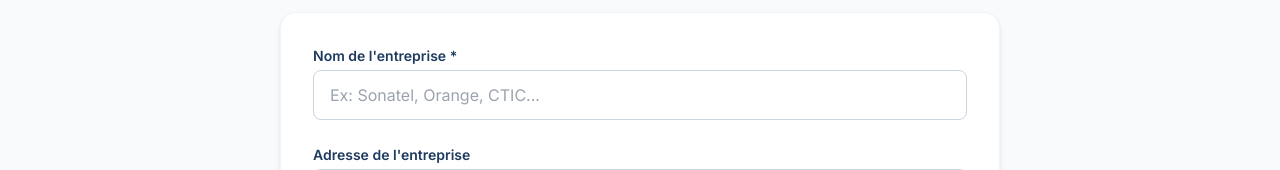
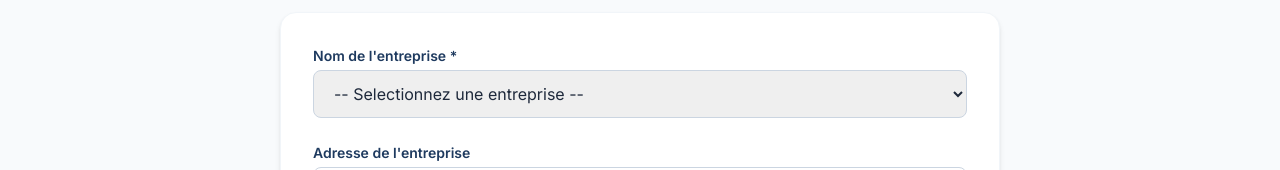
Before and after one commit to awaw08002/sgds-esp, a Next.js app: page /etudiant/nouvelle-demande in a window 1280 px wide. Shown: the part 216-386 px from the top of the page. Built offline with nearby package versions, Linux system fonts and the light colour scheme; no server answers.

Commit message:
entreprise en liste deroulante

```diff
--- a/app/etudiant/nouvelle-demande/page.tsx
+++ b/app/etudiant/nouvelle-demande/page.tsx
@@ -107,8 +107,31 @@ export default function NouvelleDemandePage() {
           <div className="grid grid-cols-1 md:grid-cols-2 gap-6">
             <div className="md:col-span-2">
               <label className="label">Nom de l'entreprise *</label>
-              <input name="entreprise" value={form.entreprise} onChange={handleChange}
-                className="input-field" placeholder="Ex: Sonatel, Orange, CTIC..." required />
+              <select name="entreprise" value={form.entreprise} onChange={handleChange}
+  className="input-field" required>
+  <option value="">-- Selectionnez une entreprise --</option>
+  <option>Sonatel</option>
+  <option>Orange Senegal</option>
+  <option>Expresso Senegal</option>
+  <option>Free Senegal</option>
+  <option>CTIC Dakar</option>
+  <option>Gainde 2000</option>
+  <option>Volkeno</option>
+  <option>Intech</option>
+  <option>Dexchange</option>
+  <option>Wave Mobile Money</option>
+  <option>Wari</option>
+  <option>InTouch</option>
+  <option>La Poste Senegal</option>
+  <option>Banque de Dakar</option>
+  <option>Ecobank Senegal</option>
+  <option>SGBS</option>
+  <option>Total Energies Senegal</option>
+  <option>Sapco</option>
+  <option>Ageroute</option>
+  <option>ADIE</option>
+  <option>Autre</option>
+</select>
             </div>
             <div className="md:col-span-2">
               <label className="label">Adresse de l'entreprise</label>
```
